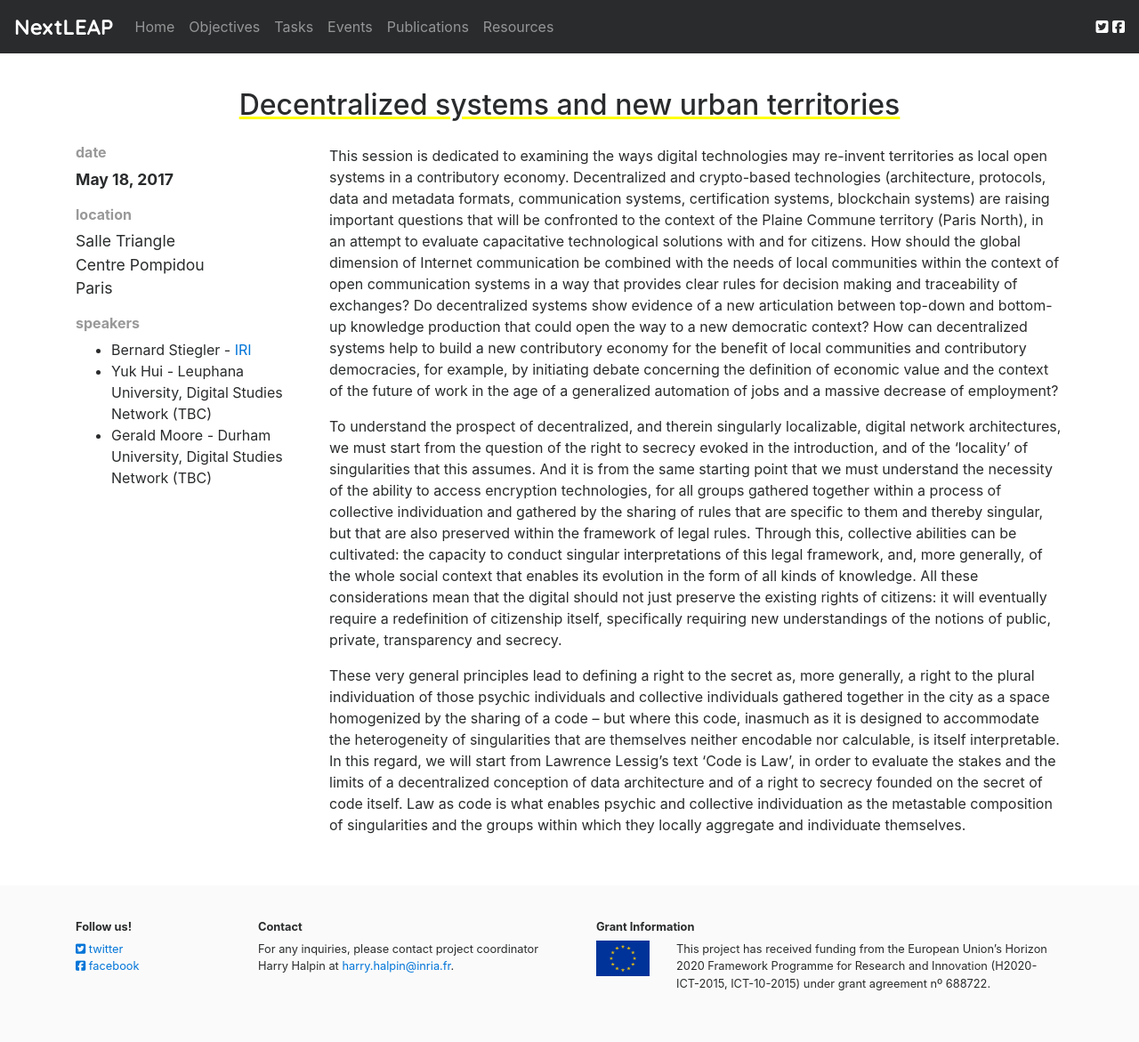
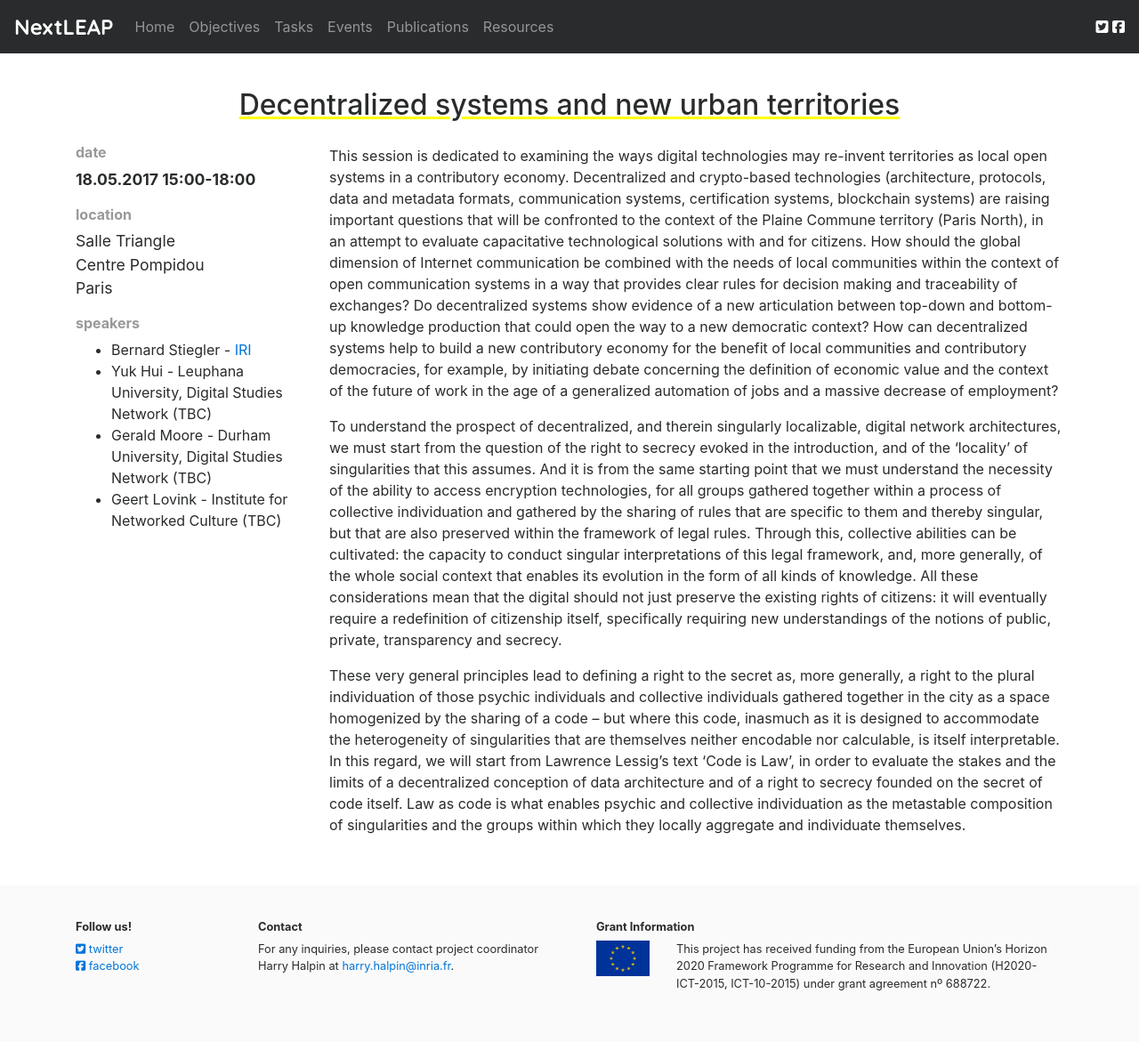
Before and after one commit to nextleap-project/nextleap-website, a Jekyll site: the page built from _seminars/2017-4.md, in a window 1280 px wide. Shown: the whole page at 89% size. Built offline with Jekyll 4.4.1, drawn with Linux system fonts in a browser that asks for light colours; nearby versions of some CDN libraries.

Commit message:
seminar informations

```diff
--- a/_seminars/2017-4.md
+++ b/_seminars/2017-4.md
@@ -2,7 +2,7 @@
 title: Decentralized systems and new urban territories
 
 start: 2017-05-28
-date_pretty: May 18, 2017
+date_pretty: 18.05.2017 15:00-18:00
 
 location: Salle Triangle <br> Centre Pompidou <br> Paris
 
@@ -10,6 +10,7 @@ speakers:
 - Bernard Stiegler - <a href="http://iri.centre-pompidou.fr">IRI</a>
 - Yuk Hui - Leuphana University, Digital Studies Network (TBC)
 - Gerald Moore - Durham University, Digital Studies Network (TBC)
+- Geert Lovink - Institute for Networked Culture (TBC)
 ---
 
 This session is dedicated to examining the ways digital technologies may re-invent territories as local open systems in a contributory economy. Decentralized and crypto-based technologies (architecture, protocols, data and metadata formats, communication systems, certification systems, blockchain systems) are raising important questions that will be confronted to the context of the Plaine Commune territory (Paris North), in an attempt to evaluate capacitative technological solutions with and for citizens. How should the global dimension of Internet communication be combined with the needs of local communities within the context of open communication systems in a way that provides clear rules for decision making and traceability of exchanges? Do decentralized systems show evidence of a new articulation between top-down and bottom-up knowledge production that could open the way to a new democratic context? How can decentralized systems help to build a new contributory economy for the benefit of local communities and contributory democracies, for example, by initiating debate concerning the definition of economic value and the context of the future of work in the age of a generalized automation of jobs and a massive decrease of employment?
```
Also changed, not shown: _seminars/2017-5.md (+1 -1 lines).
